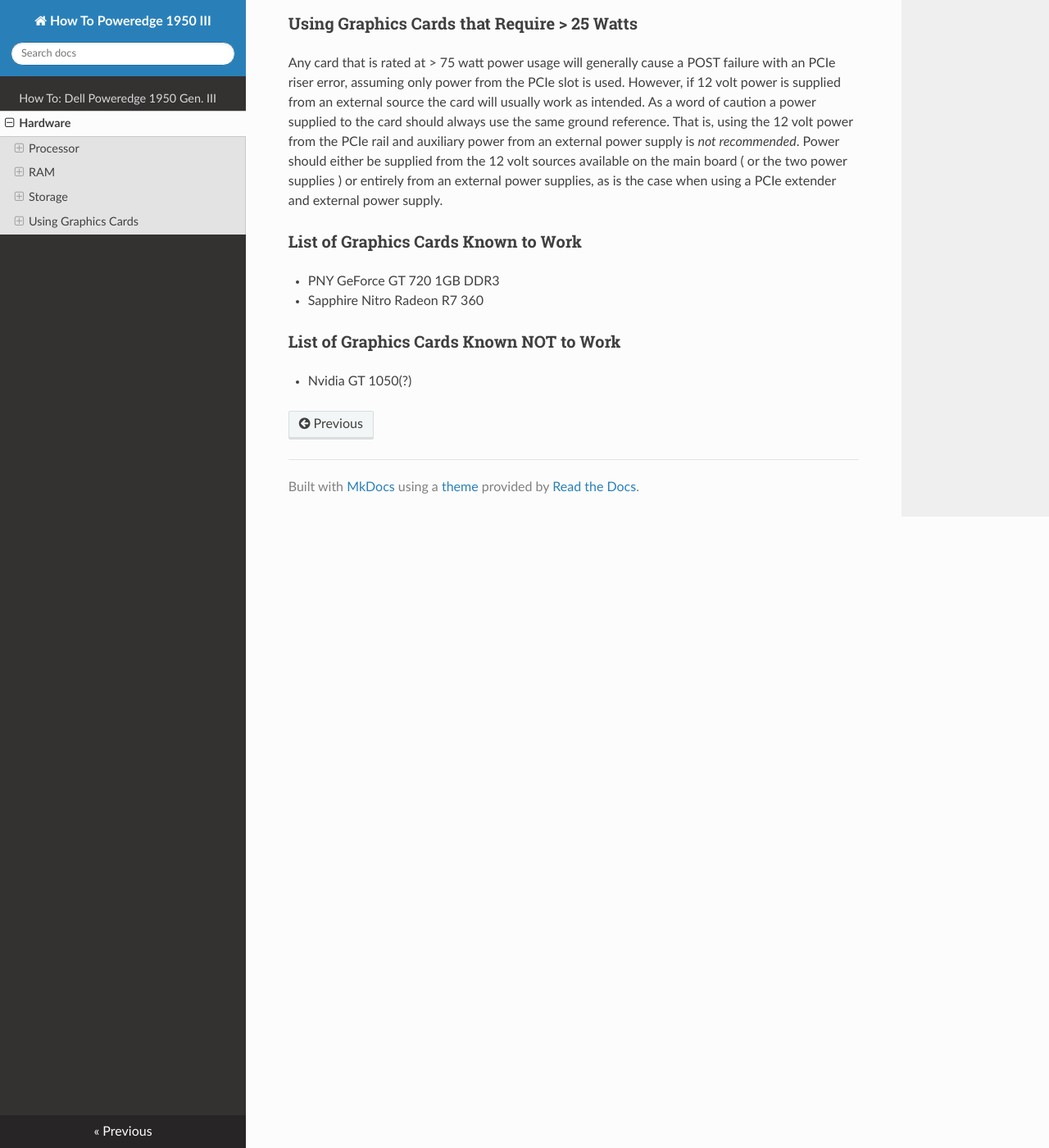
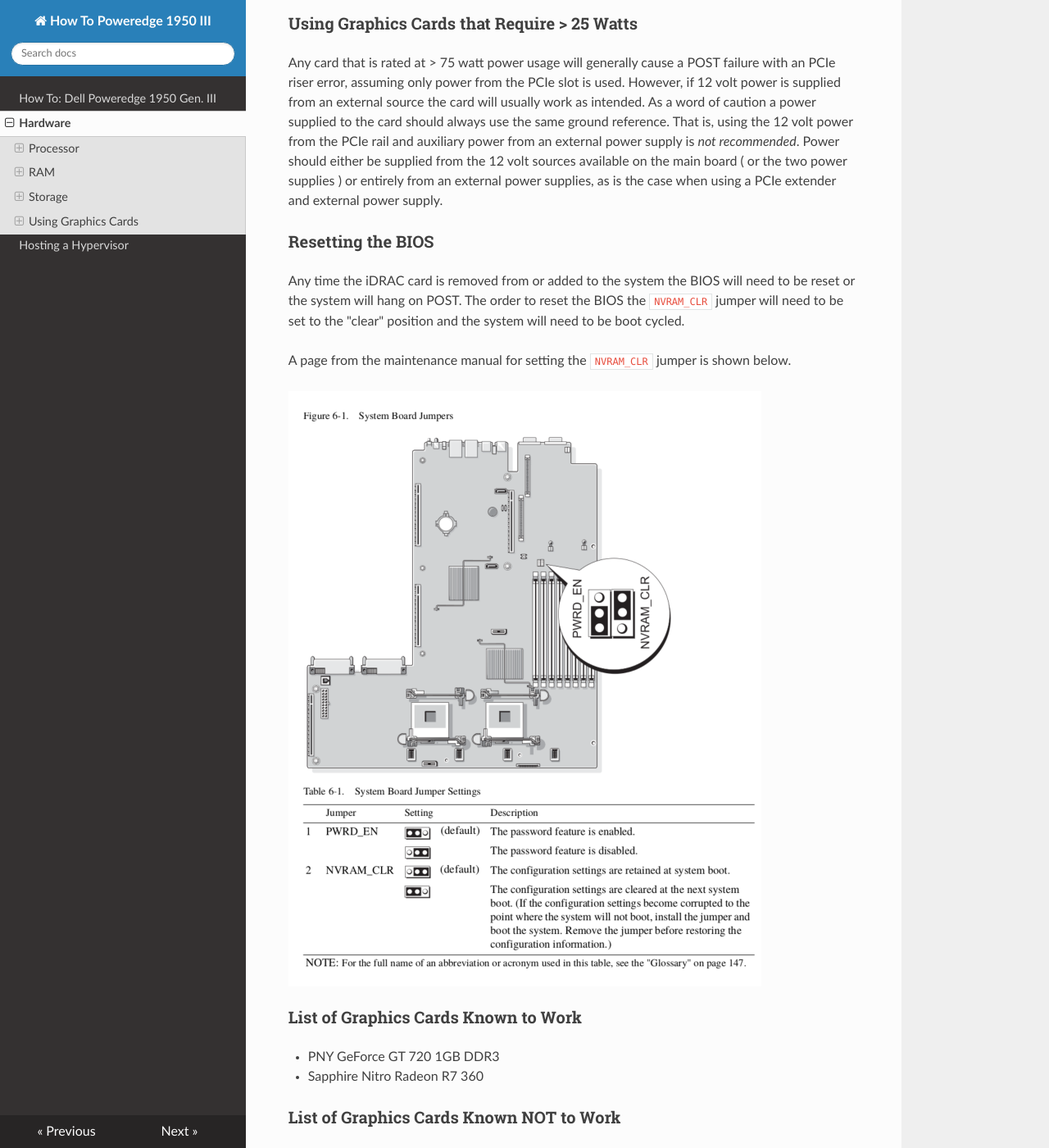
Before and after one commit to SashaNullptr/How-To-Poweredge-1950-III, an MkDocs documentation site: the page built from docs/hardware.md, in a window 1280 px wide and 1400 px high, scrolled down 2645 px. Shown: the whole window at 82% size. Built offline with MkDocs 1.6.1, drawn with Linux system fonts in a browser that asks for light colours; nearby versions of some CDN libraries.

Commit message:
Added BIOS reset paragraph and started Hypervisor page.

```diff
--- a/docs/hardware.md
+++ b/docs/hardware.md
@@ -127,6 +127,17 @@
 ( or the two power supplies ) or entirely from an external power supplies, as is the
 case when using a PCIe extender and external power supply.
 
+### Resetting the BIOS
+
+Any time the iDRAC card is removed from or added to the system the BIOS will need
+to be reset or the system will hang on POST. The order to reset the BIOS the
+`NVRAM_CLR` jumper will need to be set to the "clear" position and the system will
+need to be boot cycled.
+
+A page from the maintenance manual for setting the `NVRAM_CLR` jumper is shown below.
+
+![this page](static_assets/dell_poweredge_1950_bios_reset_pg.png)
+
 ### List of Graphics Cards Known to Work
 
 * PNY GeForce GT 720 1GB DDR3
```
Also changed, not shown: docs/hypervisor.md (added, +8 -0 lines), docs/static_assets/dell_poweredge_1950_bios_reset_pg.png (added), 1 other file.
